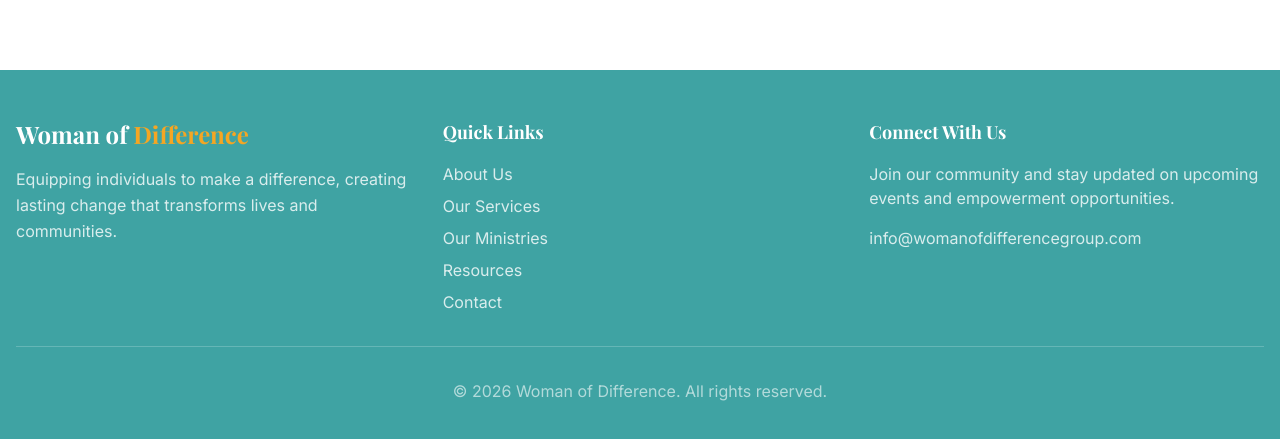
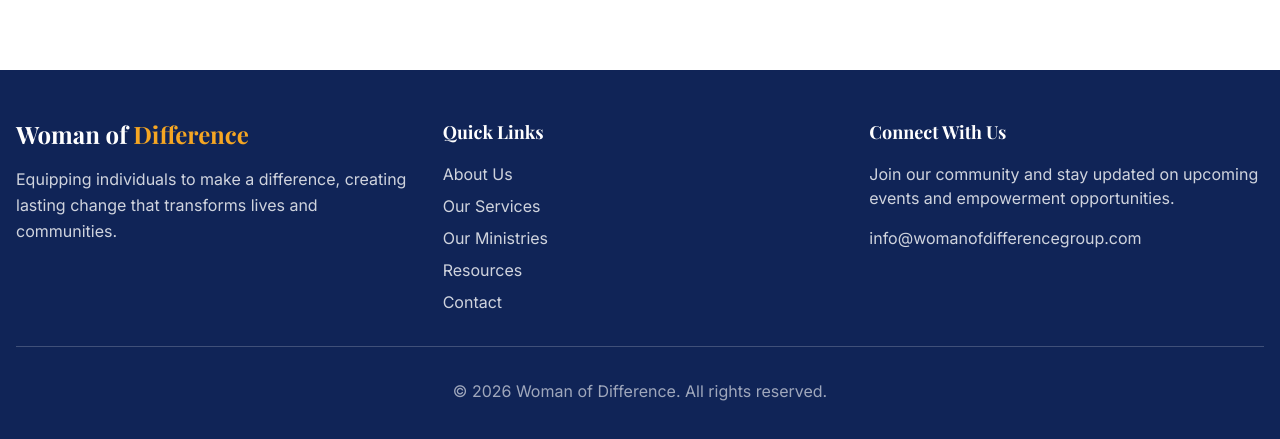
Before and after one commit to memory19-us/women_of_difference, a Next.js app: page /services in a window 1280 px wide. Shown: the part 2340-2779 px from the top of the page. Built offline with nearby package versions, Linux system fonts and the light colour scheme.

Commit message:
Added Donate and New Image, also changed footer colour

```diff
--- a/app/ministries/page.tsx
+++ b/app/ministries/page.tsx
@@ -79,7 +79,7 @@ export default function Ministries() {
             </p>
 
             <a
-              href="https://app.autobooks.co/pay/faith-family-foundation"
+              href="https://app.autobooks.co/pay/memory-g-hector"
               className="inline-block bg-[#3FA3A3] text-white px-10 py-4 rounded-full font-semibold hover:bg-[#2e8e8e]"
             >
               Donate to Our Mission
--- a/components/custom/common/about.tsx
+++ b/components/custom/common/about.tsx
@@ -9,7 +9,7 @@ const About = () => {
                         Equipping Individuals to Make a <span className="text-[#F5A623]">Difference</span>
                     </h2>
                     <p className="text-lg text-muted-foreground leading-relaxed">
-                        Women of Difference Group LLC is a purpose-driven startup providing professional cleaning services, coaching and leadership development, and empowerment events for individuals, organizations, and communities. The company operates with a dual focus: commercial excellence and community compassion.
+                        Women of Difference Group LLC is purpose-driven providing professional cleaning services, coaching and leadership development, and empowerment events for individuals, organizations, and communities. The company operates with a dual focus: commercial excellence and community compassion.
                         In addition to revenue-generating services, the company integrates a social impact initiative offering free residential cleaning services for elderly individuals who live alone and cannot afford professional support.
                         The business is designed to be lean, scalable, and values-anchored, positioning it for sustainable growth and grant-supported community impact.
                     </p>
--- a/components/custom/common/footer.tsx
+++ b/components/custom/common/footer.tsx
@@ -8,7 +8,7 @@ const Footer = () => {
   const router = useRouter()
 
   return (
-    <footer className="bg-[#3FA3A3] text-white py-12">
+    <footer className="bg-[#102457] text-white py-12">
       <div className="container mx-auto px-4">
         <div className="grid md:grid-cols-3 gap-8 mb-8">
           <div>
--- a/components/custom/ministries/hero.tsx
+++ b/components/custom/ministries/hero.tsx
@@ -22,7 +22,7 @@ export default function Hero() {
 
         <div className="mt-8 flex justify-center gap-4">
 
-          <a target="blanks" href="https://app.autobooks.co/pay/faith-family-foundation" className="bg-white border border-gray-300 hover:border-gray-400 text-gray-700 font-semibold py-3 px-8 rounded-full transition-colors">
+          <a target="blanks" href="https://app.autobooks.co/pay/memory-g-hector" className="bg-white border border-gray-300 hover:border-gray-400 text-gray-700 font-semibold py-3 px-8 rounded-full transition-colors">
             Donate Now
           </a>
         </div>
```
Also changed, not shown: public/images/memory.jpg.
